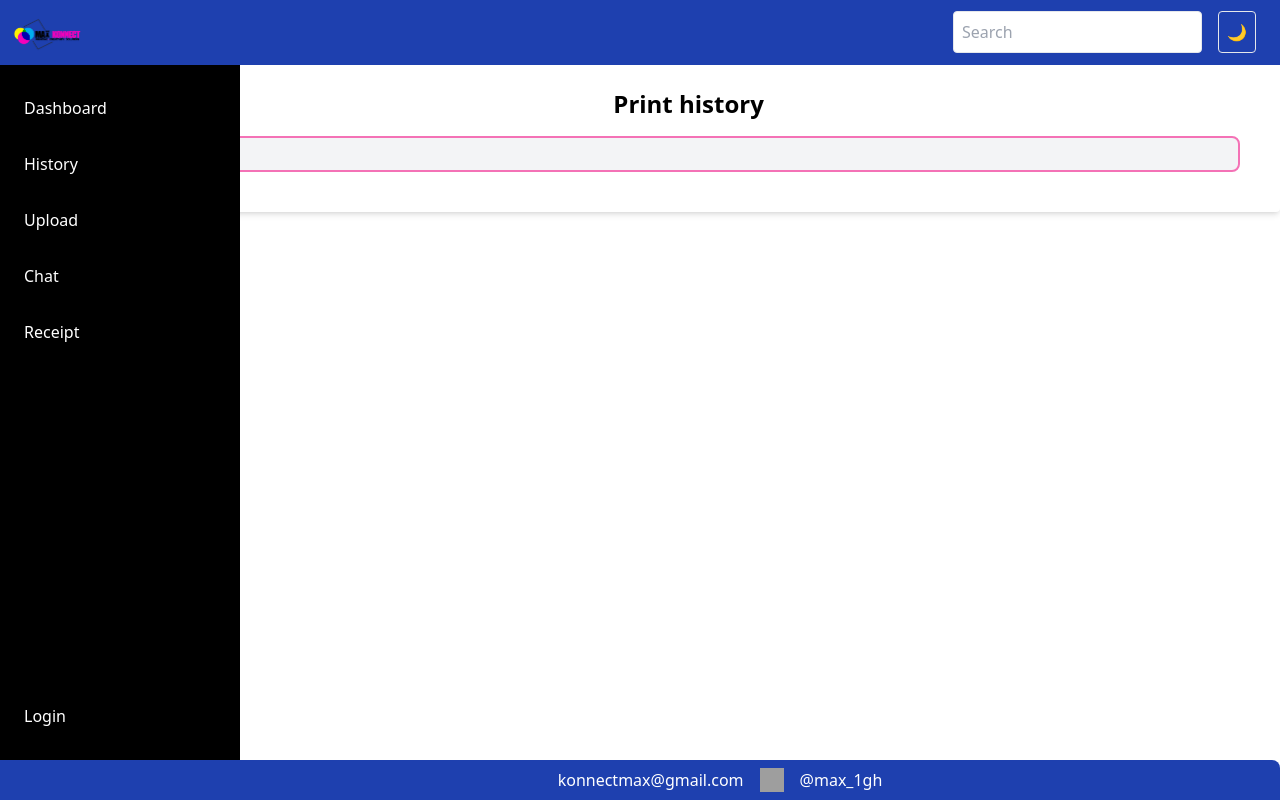
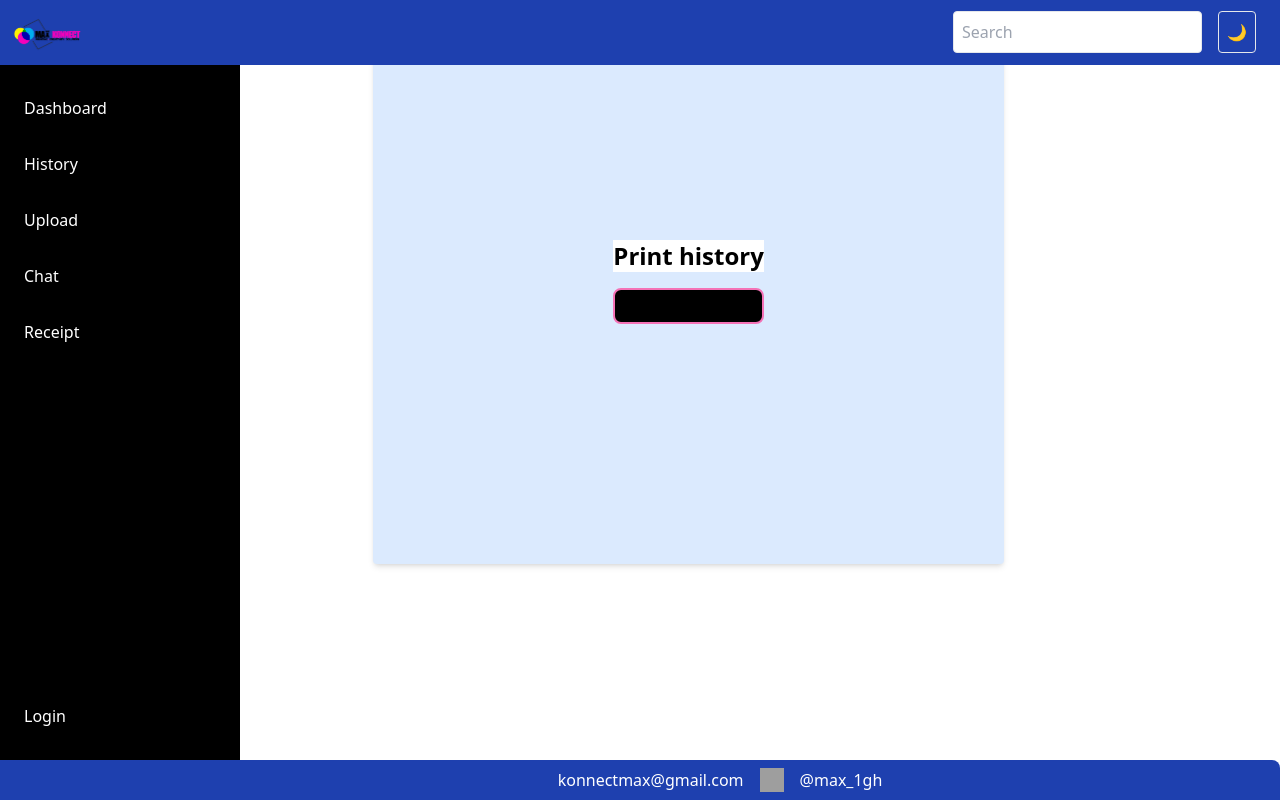
Before and after one commit to Maxzyto/Max_konnect, a React (Vite) app: page /history in a window 1280 px wide. Built offline with nearby package versions, Linux system fonts and the light colour scheme; grey boxes are pictures that could not be loaded.

Commit message:
all styles looks good now

```diff
--- a/src/pages/Chat.jsx
+++ b/src/pages/Chat.jsx
@@ -73,18 +73,17 @@ function Chat({ user }) {
 
 
   return (
-    <div className="flex h-100vh  ">
+    <div className="flex w-1/2 mt-2 h-screen position:relative place-self-center mb-10 z-0">
       {/* Sidebar / Navbar */}
-      <div className="w-1/4 bg-gray-800 text-white p-2 ml-6">
-        <h2 className="text-lg font-semibold mb-4">Navbar</h2>
-        {/* Add your navbar content here */}
-      </div>
+      <div className=" bg-gray-800 text-white "></div>
 
       {/* Main Chat Section */}
       <div className="flex-1 flex h-100% flex-col bg-black text-white">
         {/* Header */}
         <div className="bg-gray-900 p-4 shadow-md">
-          <h2 className="text-xl font-semibold text-center">Chat with the team</h2>
+          <h2 className="text-xl font-semibold text-center">
+            Chat with the team
+          </h2>
         </div>
 
         {/* Chat Messages */}
@@ -140,7 +139,10 @@ function Chat({ user }) {
             id="file-upload"
             onChange={handleFileUpload}
           />
-          <label htmlFor="file-upload" className="text-white ml-2 cursor-pointer">
+          <label
+            htmlFor="file-upload"
+            className="text-white ml-2 cursor-pointer"
+          >
             📎
           </label>
           <input
@@ -150,7 +152,10 @@ function Chat({ user }) {
             id="image-upload"
             onChange={handleImageUpload}
           />
-          <label htmlFor="image-upload" className="text-white ml-2 cursor-pointer">
+          <label
+            htmlFor="image-upload"
+            className="text-white ml-2 cursor-pointer"
+          >
             📷
           </label>
           <button className="text-white ml-2">🙂</button>
--- a/src/pages/History.jsx
+++ b/src/pages/History.jsx
@@ -10,9 +10,9 @@ function History({ history }) {
   };
 
 return (
-        <div className="bg-white p-10 mt-12 ml-10 rounded shadow-md">
-            <h2 className="text-xl sm:text-2xl font-semibold mb-4 text-center">Print history</h2>
-            <div className="bg-gray-100 p-4 rounded-lg border-2 border-pink-400">
+      <div className="bg-blue-100 p-60 mt-50 ml-10 place-self-center rounded shadow-md z-0">
+            <h2 className="text-xl sm:text-2xl font-semibold mb-4 text-center sticky top-0 bg-white z-10">Print history</h2>
+            <div className="bg-black text-white p-4 rounded-lg border-2 border-pink-400">
                  <ul className="space-y-2">
                       {history.map((item, index) => (
                             <li key={item.id} className="flex flex-col sm:flex-row items-start sm:items-center justify-between">
--- a/src/pages/Receipt.jsx
+++ b/src/pages/Receipt.jsx
@@ -12,7 +12,7 @@ const navigate = useNavigate();
 
   if (!receipt) {
     return (
-      <div className="bg-white p-4 sm:p-6 rounded shadow-md">
+      <div className="bg-white p-4 sm:p-6 w-1/2 rounded shadow-md ml-40 flex flex-col place-self-center z-0 mt-12">
         <h2 className="text-xl sm:text-2xl font-semibold mb-4 text-center">
           Receipt
         </h2>
--- a/src/pages/Upload.jsx
+++ b/src/pages/Upload.jsx
@@ -125,7 +125,7 @@ function FileUploadPage() {
 
   return (
     <div className=" p-6 md:p-12 flex-1 bg-gray-50 ml-20 z-0 mt-12 rounded shadow-md">
-      <h1 className="text-3xl font-bold text-gray-800 mb-6">
+      <h1 className="text-3xl font-bold text-gray-800 mb-6 text-center">
         Upload Your Files
       </h1>
 
```
Lines whose indentation alone changed are shown as unchanged.
